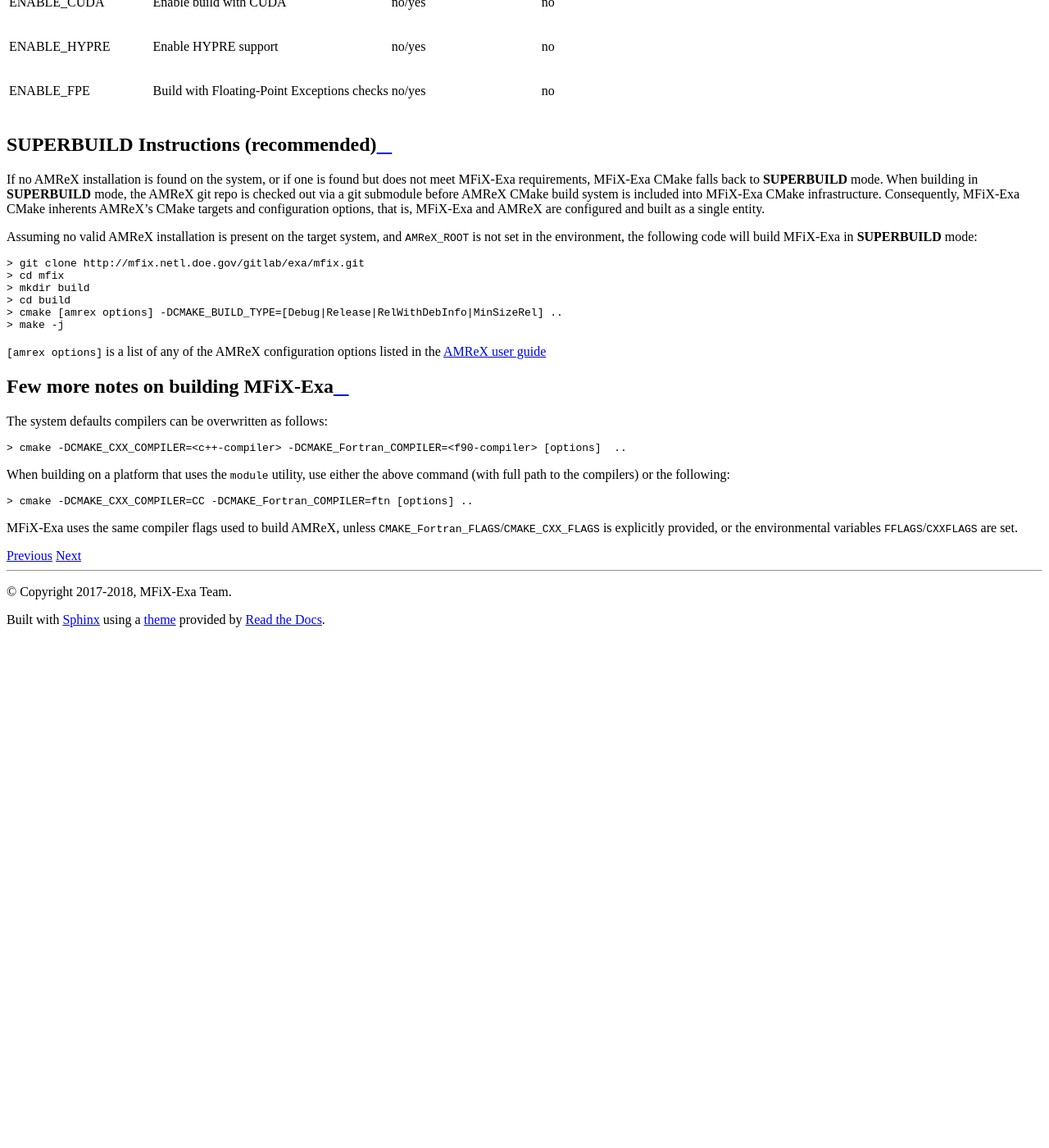
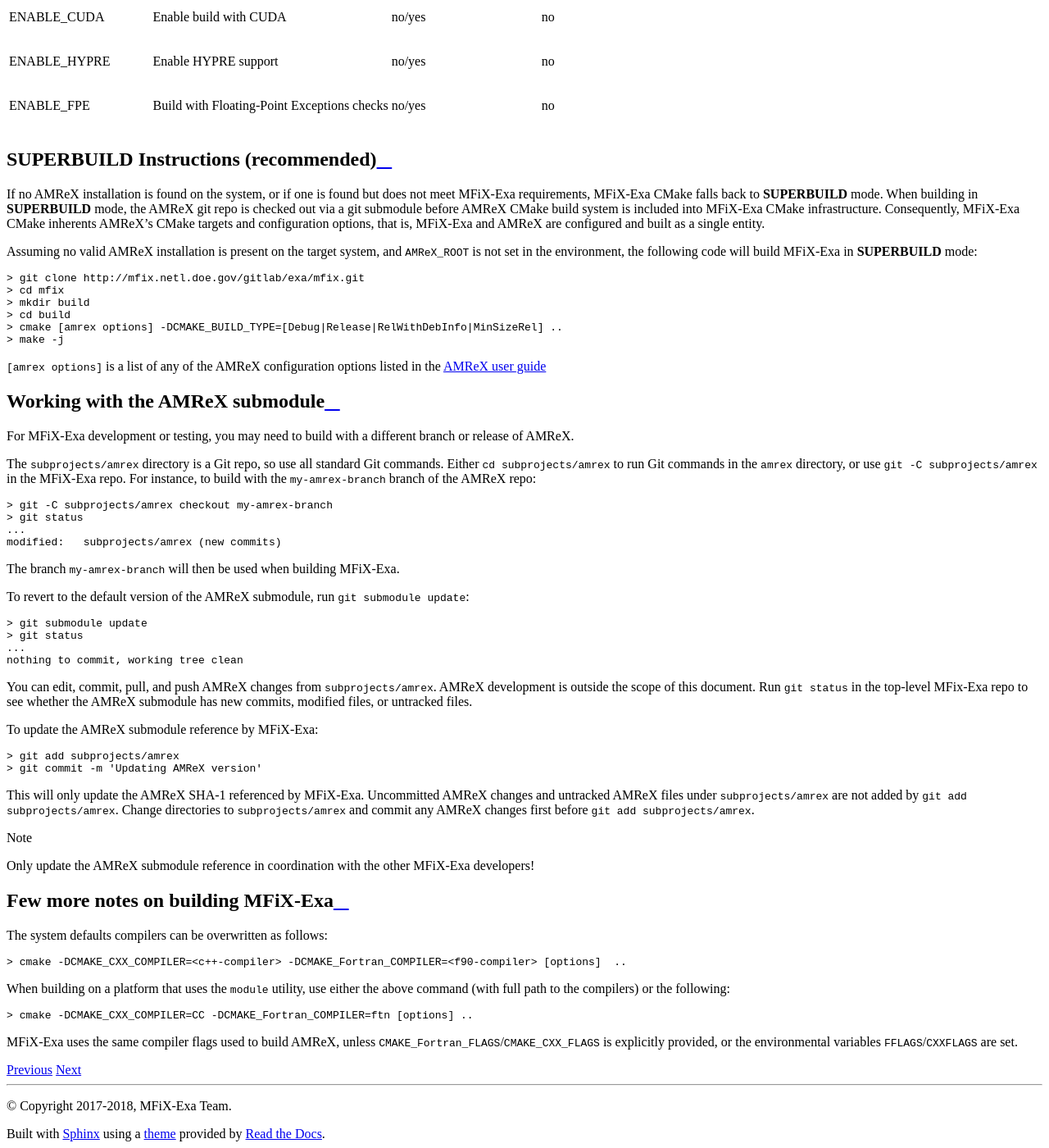
Before and after one commit to mwm126/MFIX-Exa, a Sphinx documentation site: the page built from docs/source/BuildingCMake.rst, in a window 1280 px wide and 1400 px high, scrolled down 1926 px. Shown: the whole window at 82% size. Built offline with Sphinx 7.4.7 and the Read the Docs theme 2.0.0, drawn with Linux system fonts in a browser that asks for light colours; pages that are not in the unit, such as notebooks, are missing from menus; before the commit the page ends 2699 px from its top, so only the background shows below that; some of the changed text lies outside the part shown.

Commit message:
Add section on AMReX Submodule

```diff
--- a/docs/source/BuildingCMake.rst
+++ b/docs/source/BuildingCMake.rst
@@ -132,6 +132,59 @@
 ``[amrex options]`` is a list of any of the AMReX configuration options listed in the `AMReX user guide <https://amrex-codes.github.io/amrex/docs_html/BuildingAMReX.html#building-with-cmake>`_
 
 
+Working with the AMReX submodule
+--------------------------------
+
+For MFiX-Exa development or testing, you may need to build with a different
+branch or release of AMReX.
+
+The ``subprojects/amrex`` directory is a Git repo, so use all standard Git
+commands. Either ``cd subprojects/amrex`` to run Git commands in the ``amrex``
+directory, or use ``git -C subprojects/amrex`` in the MFiX-Exa repo. For
+instance, to build with the ``my-amrex-branch`` branch of the AMReX repo:
+
+.. code:: shell
+
+    > git -C subprojects/amrex checkout my-amrex-branch
+    > git status
+    ...
+    modified:   subprojects/amrex (new commits)
+
+The branch ``my-amrex-branch`` will then be used when building MFiX-Exa.
+
+To revert to the default version of the AMReX submodule, run ``git submodule
+update``:
+
+.. code:: shell
+
+    > git submodule update
+    > git status
+    ...
+    nothing to commit, working tree clean
+
+You can edit, commit, pull, and push AMReX changes from ``subprojects/amrex``.
+AMReX development is outside the scope of this document. Run ``git status`` in
+the top-level MFix-Exa repo to see whether the AMReX submodule has new commits,
+modified files, or untracked files.
+
+To update the AMReX submodule reference by MFiX-Exa:
+
+.. code:: shell
+
+    > git add subprojects/amrex
+    > git commit -m 'Updating AMReX version'
+
+This will only update the AMReX SHA-1 referenced by MFiX-Exa. Uncommitted AMReX
+changes and untracked AMReX files under ``subprojects/amrex`` are not added by
+``git add subprojects/amrex``. Change directories to ``subprojects/amrex`` and
+commit any AMReX changes first before ``git add subprojects/amrex``.
+
+.. note::
+
+    Only update the AMReX submodule reference in coordination with the other
+    MFiX-Exa developers!
+
+
 Few more notes on building MFiX-Exa
 -----------------------------------
 
```
